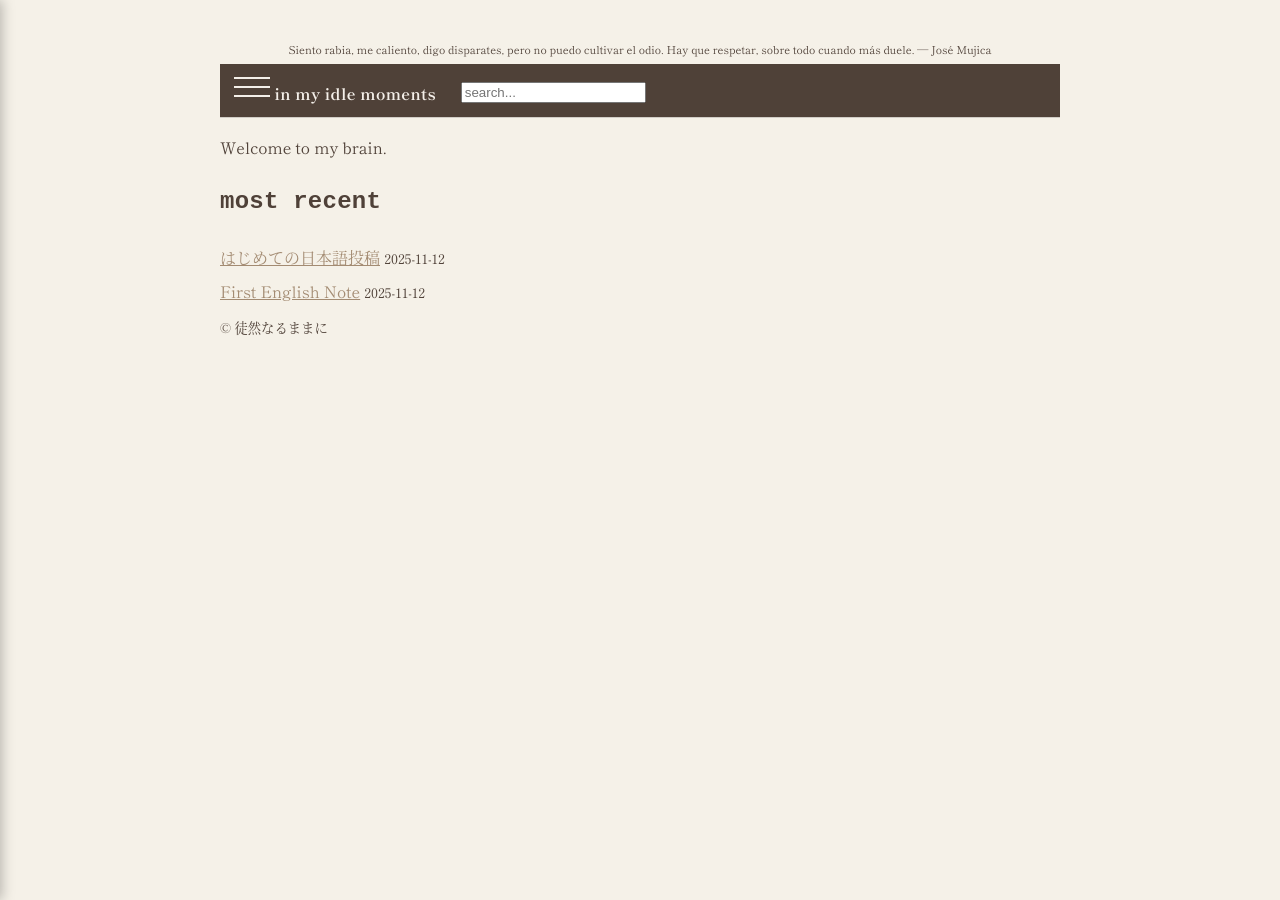
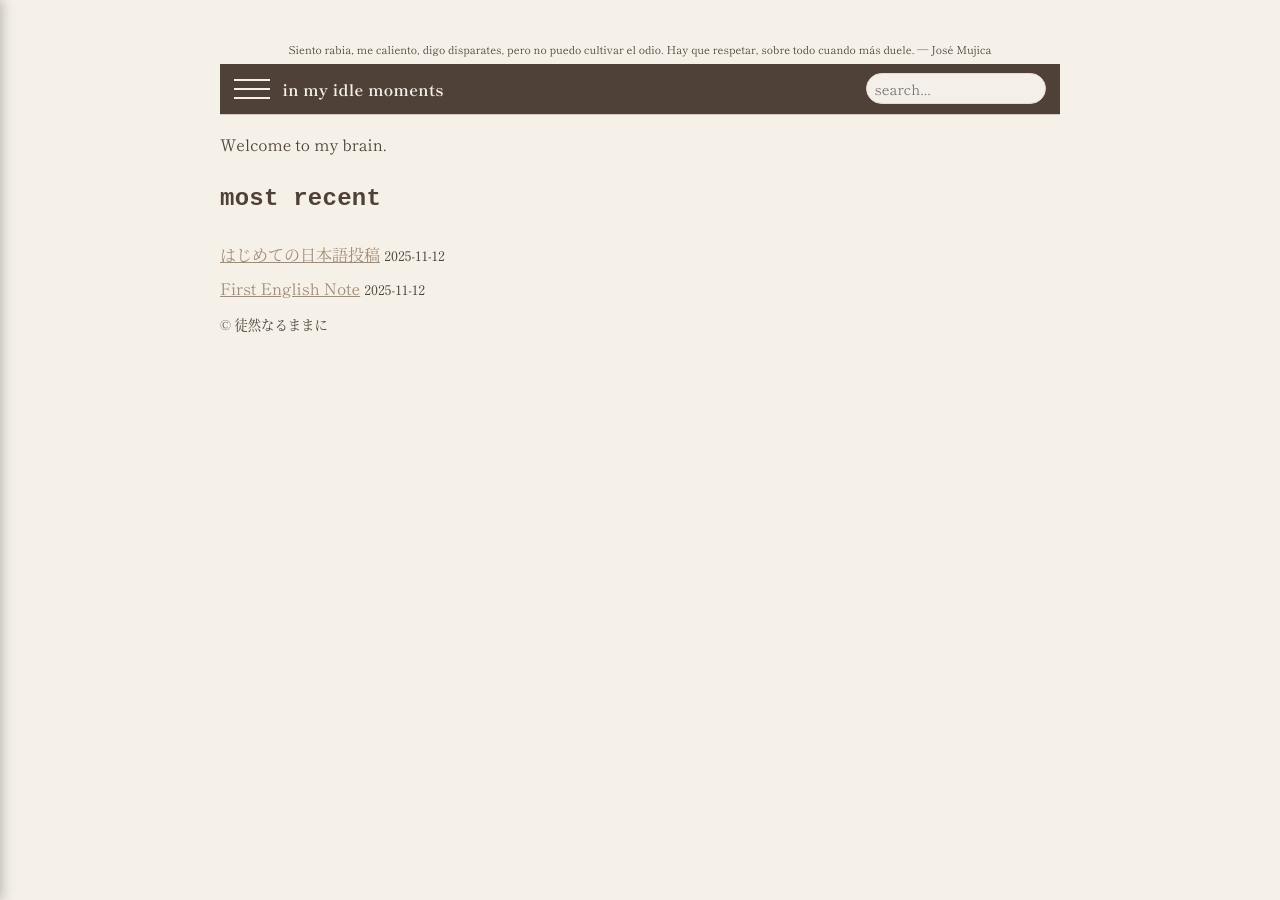
Before and after one commit to tsuredurenarumamani/notes, a Jekyll site: the page built from index.md, in a window 1280 px wide. Built offline with Jekyll 4.4.1, drawn with Linux system fonts in a browser that asks for light colours; some web fonts are replaced.

Commit message:
Update style.css

```diff
--- a/assets/style.css
+++ b/assets/style.css
@@ -158,3 +158,46 @@ h1, h2, h3, h4, h5, h6{
   font-size: .85rem;
   text-decoration: none;
 }
+
+.site-header{
+  position: sticky; top:0; z-index: 50;
+  background: var(--brown);
+  color: #fff;
+  display: flex;
+  align-items: center;
+  justify-content: space-between;   /* ← これを追加 */
+  gap: .75rem;
+  padding: .6rem .9rem;
+  box-shadow: 0 1px 0 rgba(0,0,0,.15);
+}
+.site-header .brand{
+  color:#f4efe9; text-decoration:none; font-weight:700;
+  letter-spacing:.02em;
+}
+
+/* 左側（ハンバーガー＋タイトル） */
+.header-left{
+  display:flex;
+  align-items:center;
+  gap:.75rem;
+}
+
+/* 検索バー */
+.header-search{
+  margin-left:auto;
+}
+
+.header-search input{
+  font-family: inherit;
+  font-size: .9rem;
+  padding: .25rem .5rem;
+  border-radius: 999px;
+  border: 1px solid #e5dccc;
+  background: #f4efe9;
+  color: var(--brown);
+  min-width: 180px;
+}
+.header-search input:focus{
+  outline: none;
+  border-color: var(--accent);
+}
```
